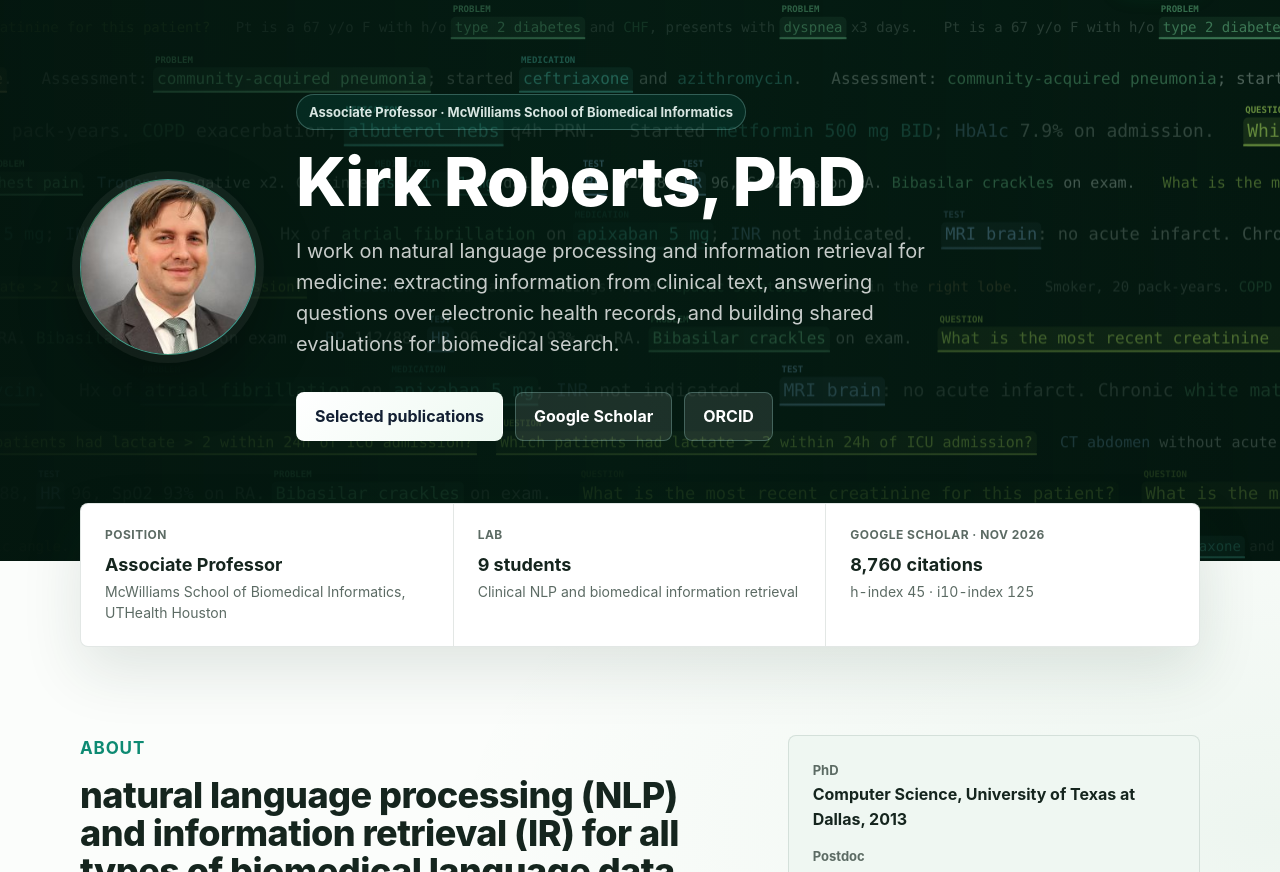
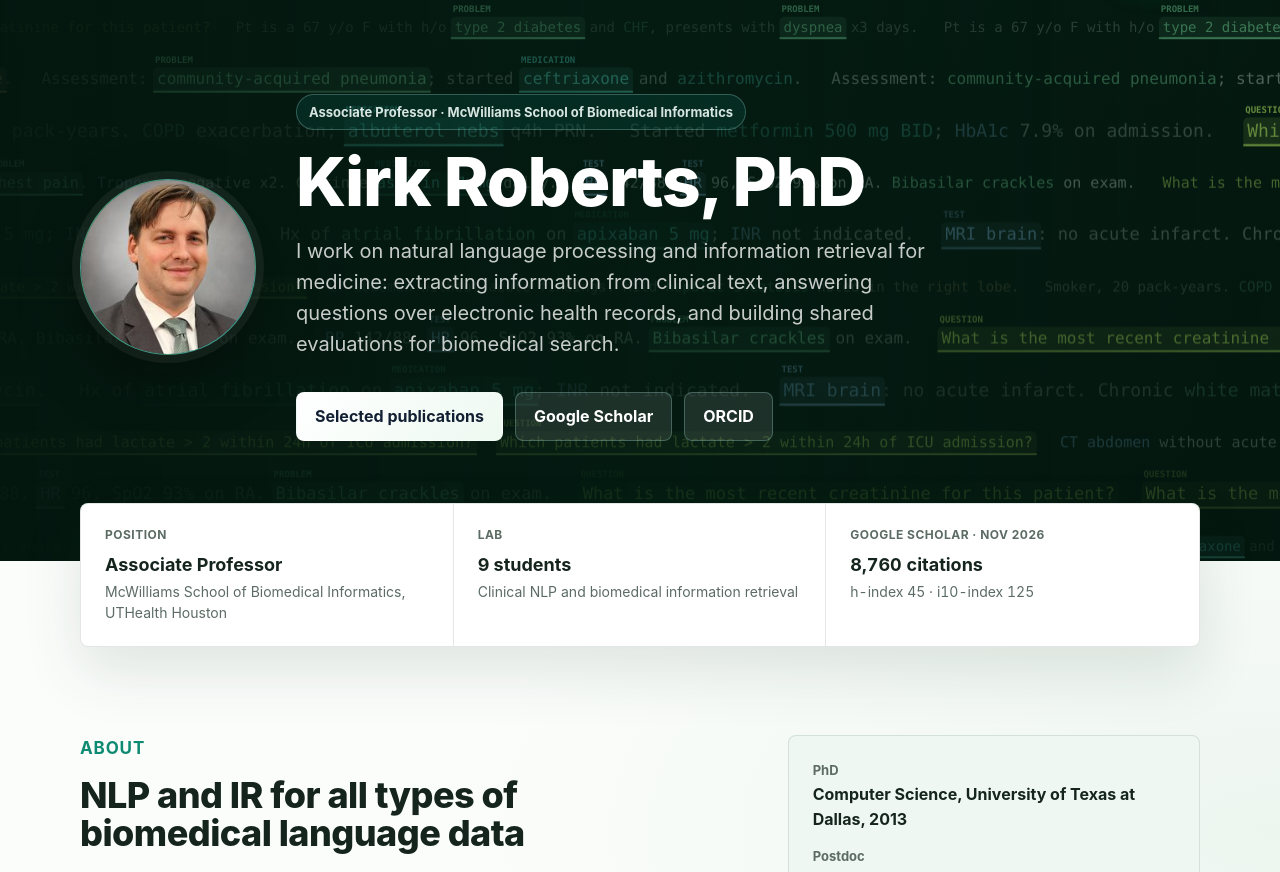
Before and after one commit to krobertslab/websites, a plain HTML site: page personal/index.html in a window 1280 px wide. Shown: the part 69-941 px from the top of the page. Drawn offline with Linux system fonts and the light colour scheme.

Commit message:
personal page update

```diff
--- a/personal/index.html
+++ b/personal/index.html
@@ -705,7 +705,7 @@
           <div class="about-grid">
             <div class="about-text">
               <p class="kicker">About</p>
-              <h2>natural language processing (NLP) and information retrieval (IR) for all types of biomedical language data</h2>
+              <h2>NLP and IR for all types of biomedical language data</h2>
               <p style="margin-top: 22px;">
                 I am an Associate Professor at the McWilliams School of Biomedical Informatics at
                 UTHealth Houston, where I have been on the faculty since 2016. My research covers
```
